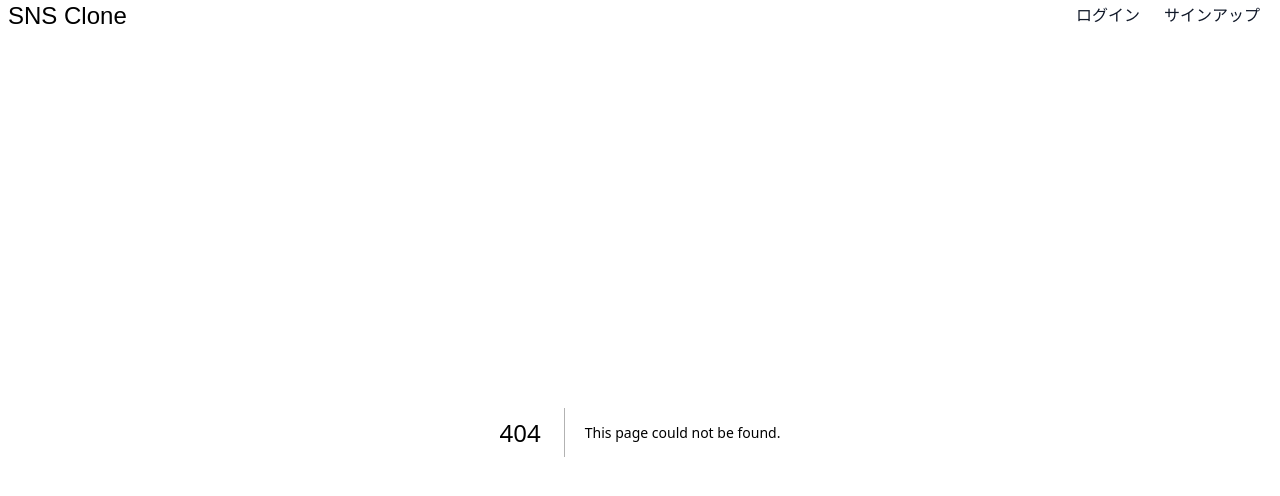
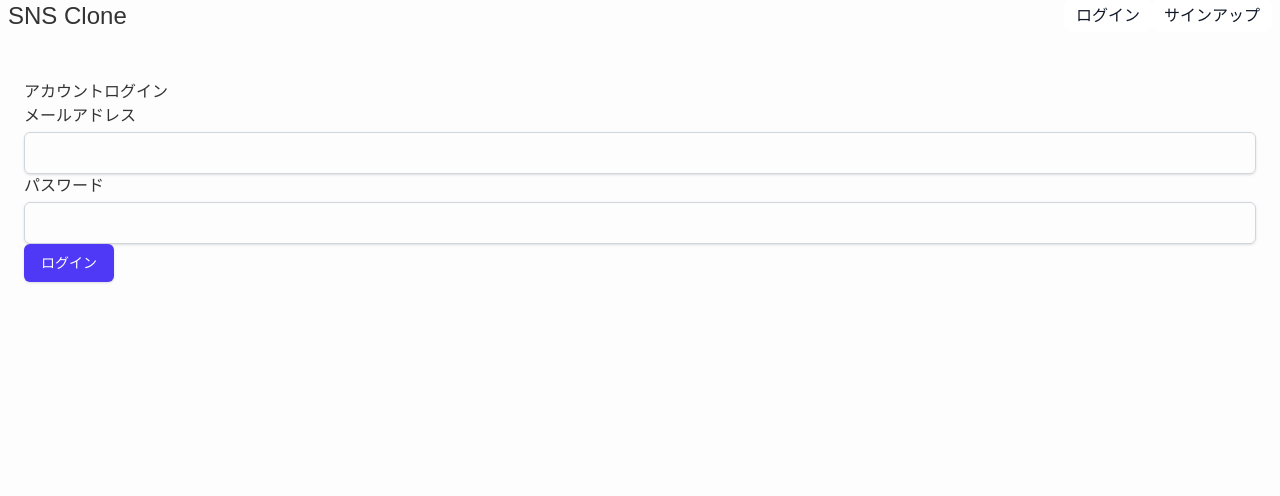
Before and after one commit to masashi49/fishingNext, a Next.js app in the folder my-app/client/: page /login in a window 1280 px wide. Before the commit this address had no page. Shown: the top 496 px of the page. Built offline with nearby package versions, Linux system fonts and the light colour scheme.

Commit message:
ログインページ作成

```diff
--- /dev/null
+++ b/my-app/client/src/app/login/page.tsx
@@ -0,0 +1,48 @@
+import Head from 'next/head';
+
+export default function Login() {
+  return (
+    <div className="flex flex-col justify-center py-12 sm:px-6 lg:px8">
+      <Head>
+        <title>ログイン</title>
+      </Head>
+      <div>
+        <h2>アカウントログイン</h2>
+      </div>
+      <div>
+        <div>
+          <form action="">
+            <div>
+              <label htmlFor="email">メールアドレス</label>
+              <input
+                type="email"
+                name="email"
+                id="email"
+                autoComplete="email"
+                required
+                className="mt-1 block w-full border border-gray-300 rounded-md shadow-sm py-2 px-3 text-base focus:outline-none focus:border-indigo-500"
+              />
+            </div>
+            <div>
+              <label htmlFor="password">パスワード</label>
+              <input
+                type="password"
+                name="password"
+                id="password"
+                autoComplete="password"
+                required
+                className="mt-1 block w-full border border-gray-300 rounded-md shadow-sm py-2 px-3 text-base focus:outline-none focus:border-indigo-500"
+              />
+            </div>
+            <button
+              type="submit"
+              className="w-ful py-2 px-4 border border-transparent rounded-md shadow-sm text-sm font-medium text-white bg-indigo-600 hover:bg-indigo-700 focus:outline-none focus:border-indigo-500"
+            >
+              ログイン
+            </button>
+          </form>
+        </div>
+      </div>
+    </div>
+  );
+}
```
